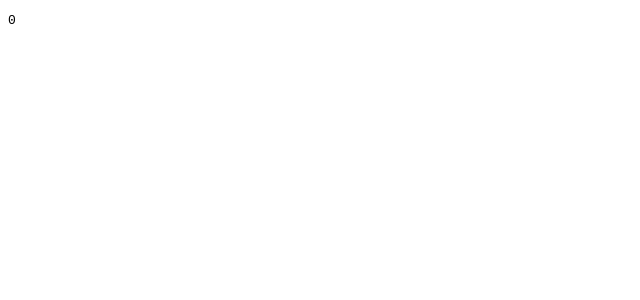
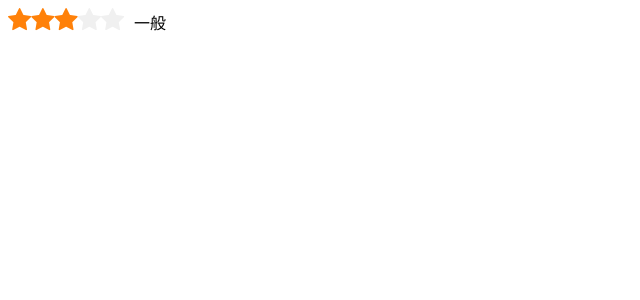
Before and after one commit to ChangsongYao/vuejs2rumentg, a Vue app: page / in a window 1280 px wide. Shown: the top 300 px of the page, without its empty margins (0-640 px from the left). Built offline with nearby package versions, Linux system fonts and the light colour scheme.

Commit message:
案例：评级组件  成功 总结：EzRate.vue中不写template，注意写样式； main.js中import 'font-awesome/css/font-awesome.css'   //是生效了的。

```diff
--- a/index.html
+++ b/index.html
@@ -6,7 +6,8 @@
   <title>vuejs2rumentgVue.js 2 入门与提高</title>
 </head>
 <body>
-    <div id="app"></div>
+<div id="app">
+</div>
 <!-- built files will be auto injected -->
 </body>
 </html>
--- a/package.json
+++ b/package.json
@@ -10,7 +10,8 @@
     "build": "node build/build.js"
   },
   "dependencies": {
-    "vue": "^2.5.2"
+    "vue": "^2.5.2",
+    "vue-rate": "^1.4.1"
   },
   "devDependencies": {
     "autoprefixer": "^7.1.2",
--- a/src/App.vue
+++ b/src/App.vue
@@ -1,29 +1,20 @@
 <template>
-  <pre>{{counter}}</pre>
+  <div>
+    <h1>计算属性</h1>
+  </div>
 </template>
 
 <script>
-// import HelloWorld from './components/HelloWorld'
+
+import EzRate from './components/EzRate'
 
 export default {
   name: 'App',
   components: {
     // HelloWorld
-  },
-  // data:{  错误写法
-  //   name:'Elton John'
-  // }
-  data(){
-    return{
-      name:'Elton John',
-      counter:0
-    }
   }
 }
 
-setInterval(function(){
-  this.counter++;
-},100)
 
 </script>
 
--- /dev/null
+++ b/src/components/EzRate.vue
@@ -0,0 +1,55 @@
+<!--<template>-->
+<!--</template>-->
+
+<script>
+  export default {
+    name: "ez-rate",
+    data: function () {
+      return {
+        levels: ['极差', '差', '一般', '好', '极好'],
+        rate: 2
+      }
+    },
+    render: function () {
+      var self = this;
+      var stars = this.levels.map(function (level, i) {
+        return self._c('i', {
+          'class': {
+            star: true,
+            fa: true,
+            'fa-star': true,
+            active: i <= self.rate
+          },
+          on: {
+            click: self.rateit(i)
+          }
+        });
+      })
+      var label = this._c('span', {}, [this._v(this.levels[this.rate])])
+
+      return this._c('div', {class: 'ez-rate'}, stars.concat(label));
+    },
+    methods: {
+      rateit: function (idx) {
+        console.log(this);
+        return function () {
+          this.rate = idx
+        }.bind(this);
+      }
+    }
+  }
+</script>
+
+<style scoped>
+  .ez-rate span{
+    margin-left:10px;
+  }
+  .star{
+    color:#f0f0f0;
+    cursor:pointer;
+    font-size:25px;
+  }
+  .star.active{
+    color:#ff8109;
+  }
+</style>
--- a/src/main.js
+++ b/src/main.js
@@ -1,13 +1,20 @@
 // The Vue build version to load with the `import` command
 // (runtime-only or standalone) has been set in webpack.base.conf with an alias.
 import Vue from 'vue'
-import App from './App'
+import EzRate from './components/EzRate'
+import 'font-awesome/css/font-awesome.css'   //是生效了的。
+
+
 
 Vue.config.productionTip = false
 
+
 /* eslint-disable no-new */
+
 new Vue({
   el: '#app',
-  components: { App },
-  template: '<App/>'
+  components:{
+    EzRate
+  },
+  template:'<EzRate/>'
 })
```
Lines whose indentation alone changed are shown as unchanged.
